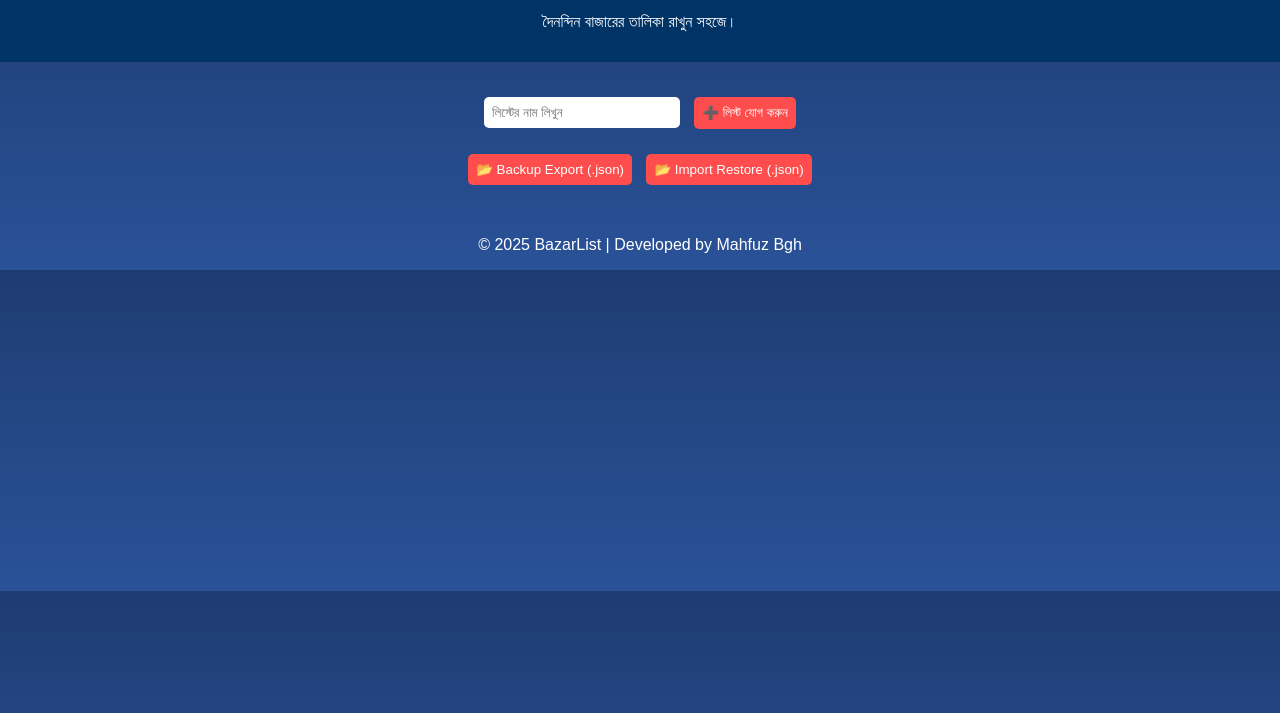
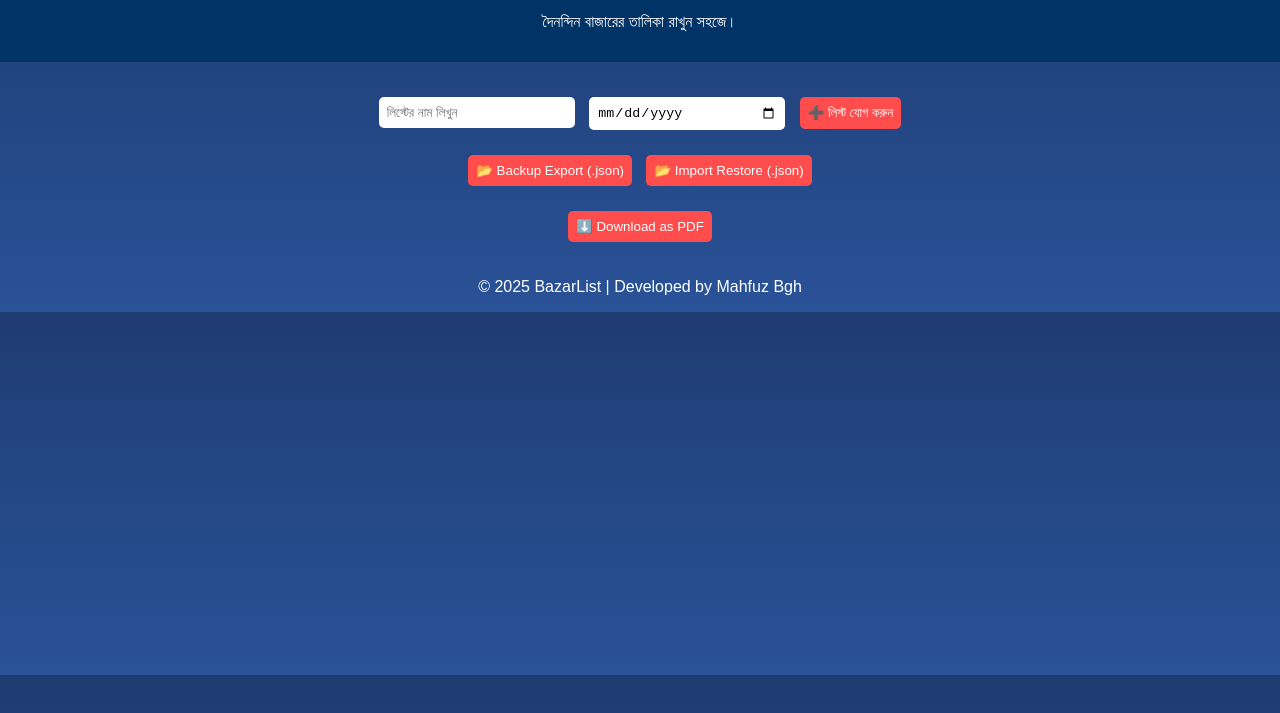
Before and after one commit to mahfuzbgh2025/BazarList-PWA, a plain HTML site: page index.html in a window 1280 px wide. Shown: the part 51-764 px from the top of the page. Drawn offline with nearby package versions, Linux system fonts and the light colour scheme.

Commit message:
Update index.html

```diff
--- a/index.html
+++ b/index.html
@@ -17,6 +17,7 @@
     <!-- নতুন লিস্ট -->
     <div class="add-list">
       <input type="text" id="listNameInput" placeholder="লিস্টের নাম লিখুন">
+      <input type="date" id="listDateInput">
       <button onclick="addList()">➕ লিস্ট যোগ করুন</button>
     </div>
 
@@ -25,6 +26,11 @@
       <button onclick="exportBackup()">📂 Backup Export (.json)</button>
       <input type="file" id="importFile" accept=".json" onchange="importBackup(event)" hidden>
       <button onclick="document.getElementById('importFile').click()">📂 Import Restore (.json)</button>
+    </div>
+
+    <!-- PDF Download -->
+    <div class="pdf-section">
+      <button onclick="downloadPDF()">⬇️ Download as PDF</button>
     </div>
 
     <!-- লিস্ট দেখানোর জায়গা -->
@@ -36,6 +42,7 @@
   </footer>
 
   <script src="app.js"></script>
+  <script src="https://cdnjs.cloudflare.com/ajax/libs/jspdf/2.5.1/jspdf.umd.min.js"></script>
   <script>
     if ('serviceWorker' in navigator) {
       navigator.serviceWorker.register("sw.js")
```
